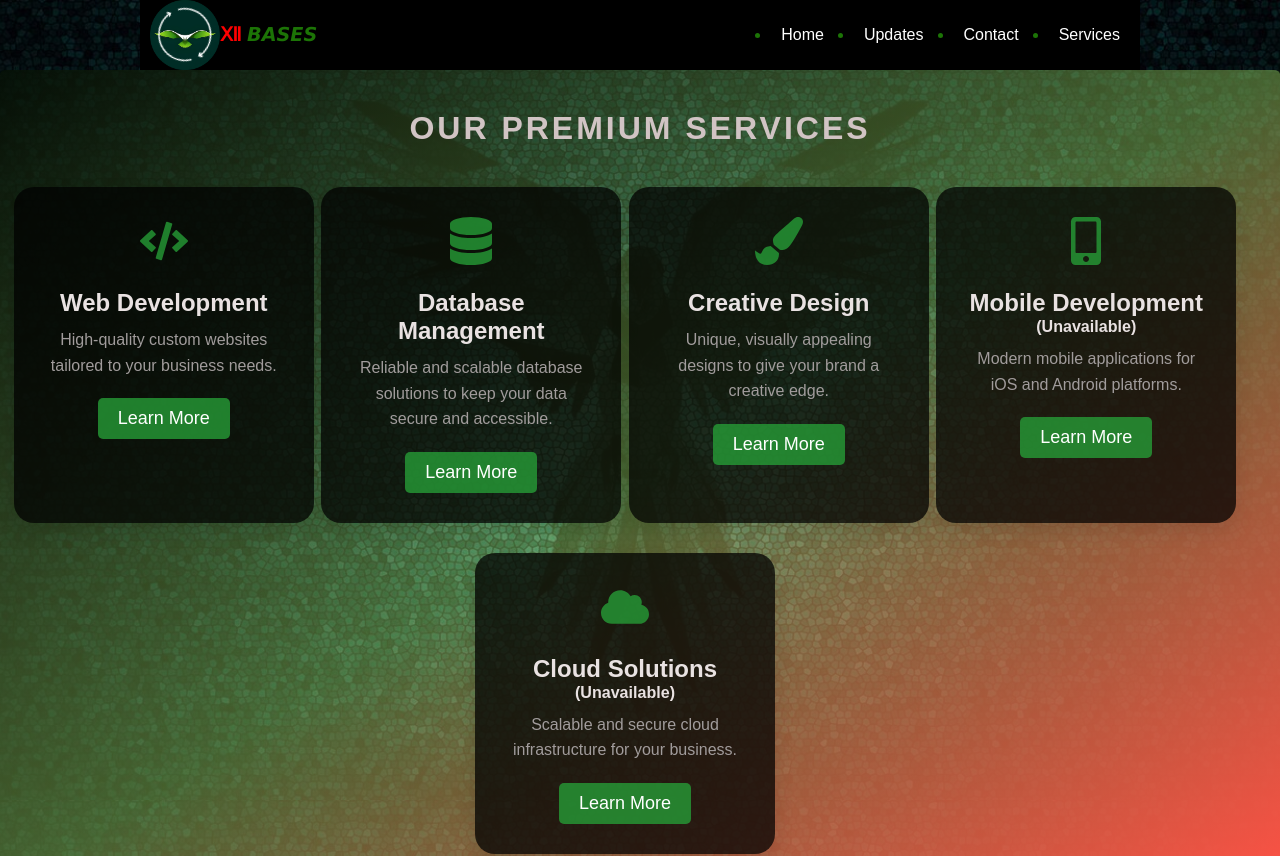
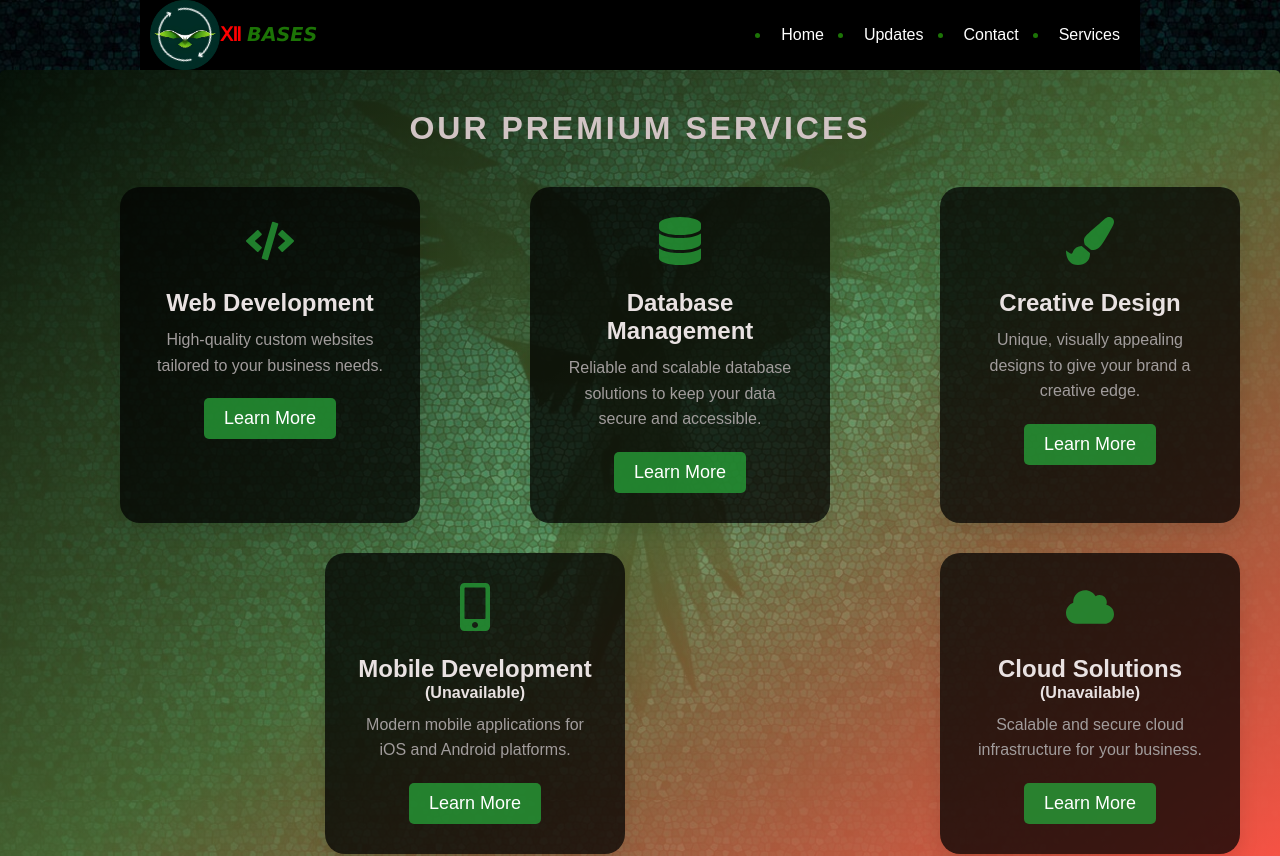
Before and after one commit to GALIB-Dev/12-Bases, a React (Create React App) app: page /services in a window 1280 px wide. Shown: the top 856 px of the page. Built offline with nearby package versions, Linux system fonts and the light colour scheme.

Commit message:
update contact.css and Services.css

```diff
--- a/src/Contact.css
+++ b/src/Contact.css
@@ -16,7 +16,7 @@ form {
 input[type="text"],
 input[type="email"],
 textarea {
-    width: 92%;
+    width: 100%;
     padding: 15px;
     margin-bottom: 20px;
     background-color: #444; /* Darker background for inputs */
--- a/src/Services.css
+++ b/src/Services.css
@@ -25,7 +25,7 @@
 
 .service-card {
   background-color: #000000bd;
-  margin-left: -30px;
+  margin-left:auto;
   padding: 30px;
   width: 300px;
   border-radius: 20px;
```
